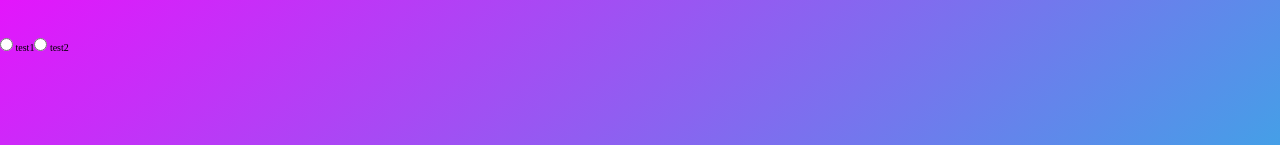
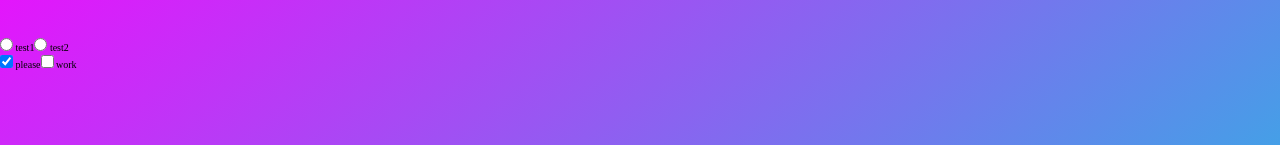
Before and after one commit to oslabs-beta/geSvelte, a SvelteKit app: page /stage in a window 1280 px wide. Shown: the part 172-317 px from the top of the page. Built offline with nearby package versions, Linux system fonts and the light colour scheme.

Commit message:
Initialize Checkbox base component, tested in stage route
Co-authored-by: Stefan Jordan <sjordan2010@gmail.com>
Co-authored-by: Johnny Howell <tsjohnnyh@gmail.com>
Co-authored-by: Ksenia <45905849+ksslv@users.noreply.github.com>
Co-authored-by: Umair Shafiq <soulofstorms@hotmail.com>

```diff
--- /dev/null
+++ b/src/lib/components/base/Checkbox.svelte
@@ -0,0 +1,12 @@
+<script>
+  // fields will be an array of objects representing values and default checked state
+  export let fields = [{ value: 'test', checked: false}];
+  export let name = 'default';
+</script>
+
+<fieldset>
+  {#each fields as field}
+    <input type="checkbox" id={field.value} name={name} value={field.value} checked={field.checked}>
+    <label for={field.value}>{field.value}</label>
+  {/each}
+</fieldset>
--- a/src/lib/components/base/Radio.svelte
+++ b/src/lib/components/base/Radio.svelte
@@ -1,5 +1,5 @@
 <script>
-  // fields will be an array of options
+  // fields will be an array of strings representing options
   export let fields = ['test'];
   export let name = 'default';
 </script>
--- a/src/routes/stage/+page.svelte
+++ b/src/routes/stage/+page.svelte
@@ -1,8 +1,10 @@
 <script>
   // import RegistrationWrapper from "$lib/components/wrapper/RegistrationWrapper.svelte";
   import Radio from "$lib/components/base/Radio.svelte";
+  import Checkbox from "$lib/components/base/Checkbox.svelte";
 </script>
 
 
 <!-- <RegistrationWrapper styleClass="gesvelte-styles" /> -->
 <Radio fields={['test1', 'test2']} name="sample" />
+<Checkbox fields={[{value: 'please', checked: true}, {value: 'work', checked: false}]} name="testing" />
```
